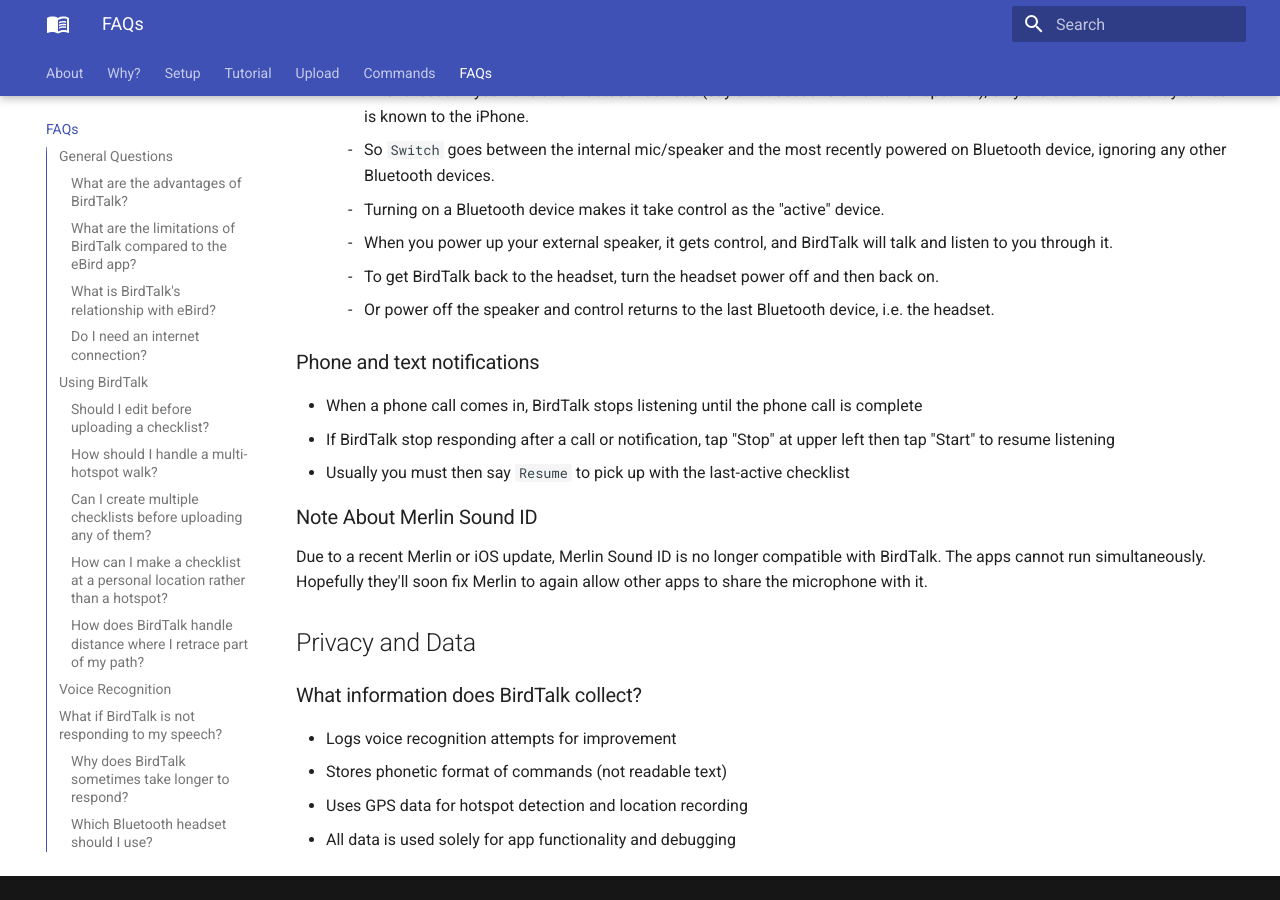
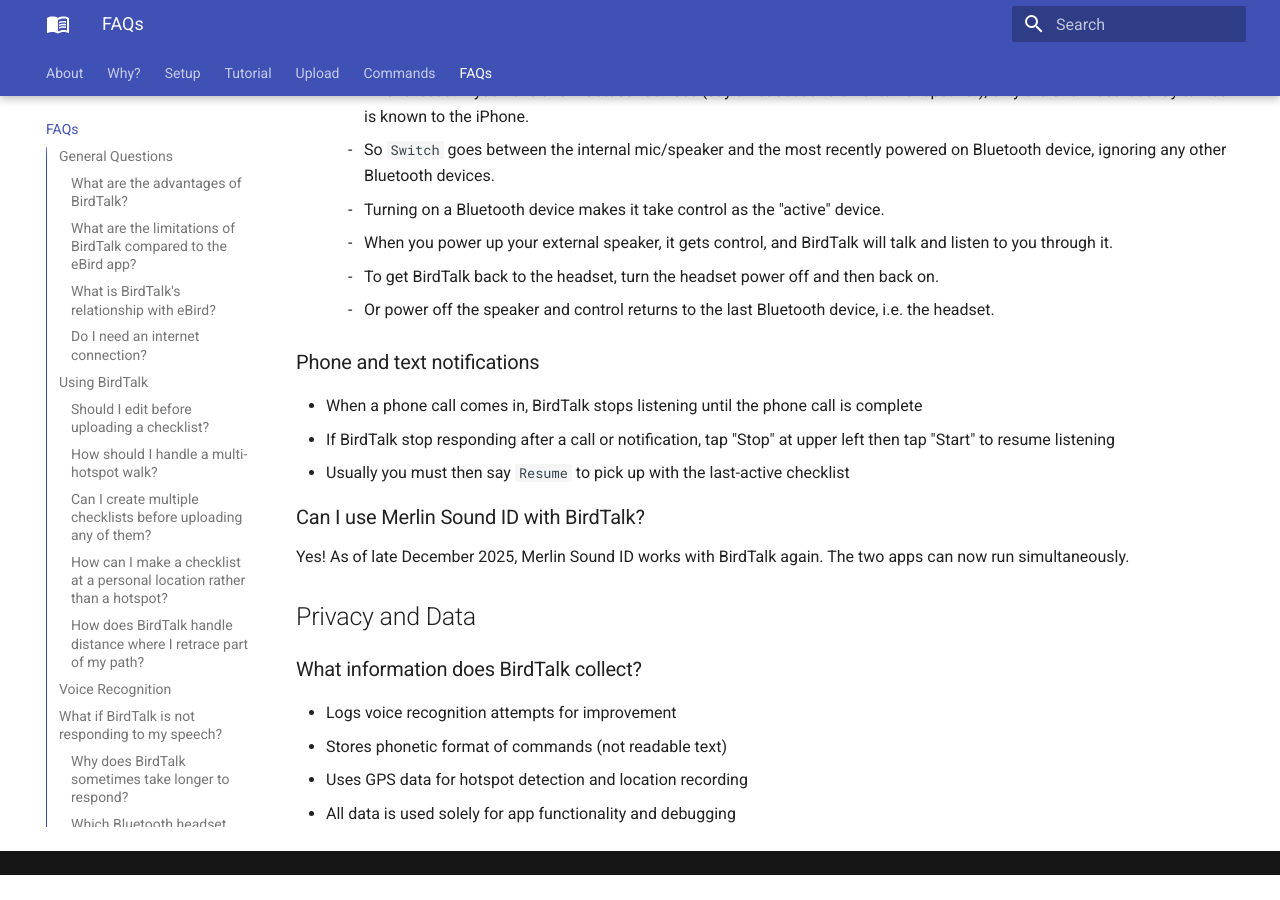
Before and after one commit to johncallender/birdtalk-docs, an MkDocs documentation site: the page built from docs/faq.md, in a window 1280 px wide and 900 px high, scrolled down 4389 px. Built offline with MkDocs 1.6.1 and Material for MkDocs 9.7.7, drawn with Linux system fonts in a browser that asks for light colours; after the commit the page ends 5264 px from its top, so only the background shows below that; some of the changed text lies outside the part shown.

Commit message:
Update FAQ to reflect Merlin Sound ID now works with BirdTalk
Merlin has been compatible with BirdTalk again since late December 2025.
Replaced the incompatibility warning with a positive note and removed
Merlin from the audio troubleshooting tips.

Co-Authored-By: Claude Opus 4.6 (1M context) <noreply@anthropic.com>

```diff
--- a/docs/faq.md
+++ b/docs/faq.md
@@ -76,7 +76,7 @@ Yes!
 - Make sure the Start/Stop button at upper left says "Stop" which means it is listening.  If it says "Start", tap it to tell BirdTalk to listen.
 - Power off the Bluetooth headset and make sure the phone internal mic can hear you by saying `Time`.  Then power on the Bluetooth headset and try again.
 - This works because the most recently connected device takes control
-- Make sure there is no other app running that is controlling the mic, such as Merlin or a phone call
+- Make sure there is no other app running that is controlling the mic, such as a phone call
 - If you have never installed Siri, do so.  This activates speech recognition.
 - As a last resort, <a href="https://support.apple.com/guide/iphone/quit-and-reopen-an-app-iph83bfec492/ios">close the BirdTalk app</a>, re-open it, and say `Resume` to pick up where you left off.
 
@@ -151,9 +151,9 @@ So to switch from playback back to your headset for giving BirdTalk commands, yo
 - If BirdTalk stop responding after a call or notification, tap "Stop" at upper left then tap "Start" to resume listening
 - Usually you must then say `Resume` to pick up with the last-active checklist
 
-### Note About Merlin Sound ID
+### Can I use Merlin Sound ID with BirdTalk?
 
-Due to a recent Merlin or iOS update, Merlin Sound ID is no longer compatible with BirdTalk. The apps cannot run simultaneously.  Hopefully they'll soon fix Merlin to again allow other apps to share the microphone with it.
+Yes! As of late December 2025, Merlin Sound ID works with BirdTalk again. The two apps can now run simultaneously.
 
 
 ## Privacy and Data
```
